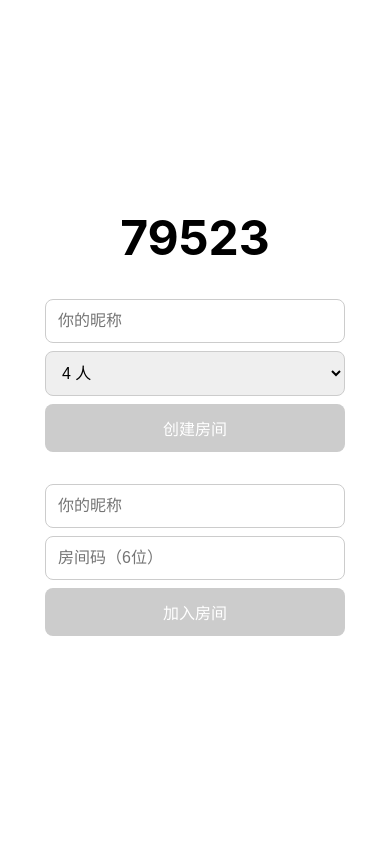
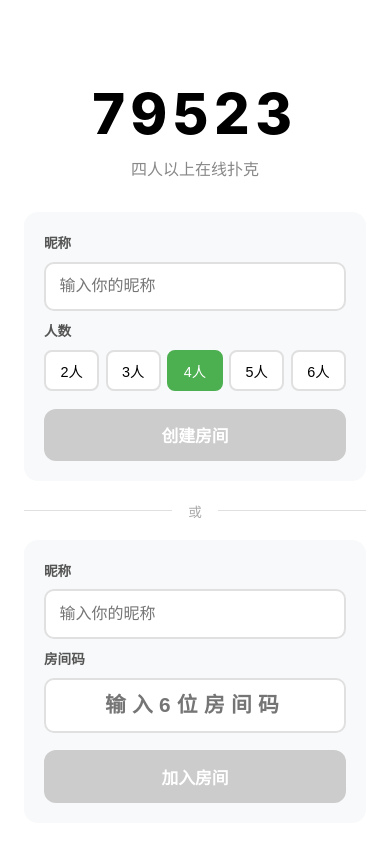
Before and after one commit to MrMichael/79523, a Vue app in the folder packages/client/: page / in a window 390 px wide. Built offline with nearby package versions, Linux system fonts and the light colour scheme.

Commit message:
style: improve home screen and room join/create UI for mobile

```diff
--- a/packages/client/src/components/room/CreateRoom.vue
+++ b/packages/client/src/components/room/CreateRoom.vue
@@ -1,14 +1,16 @@
 <template>
   <div class="create-room">
-    <input v-model="playerName" placeholder="你的昵称" maxlength="12" />
-    <select v-model.number="maxPlayers">
-      <option :value="2">2 人</option>
-      <option :value="3">3 人</option>
-      <option :value="4" selected>4 人</option>
-      <option :value="5">5 人</option>
-      <option :value="6">6 人</option>
-    </select>
-    <button @click="create" :disabled="!playerName">创建房间</button>
+    <label class="field-label">昵称</label>
+    <input v-model="playerName" placeholder="输入你的昵称" maxlength="12" class="field-input" />
+
+    <label class="field-label">人数</label>
+    <div class="player-count-group">
+      <button v-for="n in [2,3,4,5,6]" :key="n"
+        class="count-btn" :class="{ active: maxPlayers === n }"
+        @click="maxPlayers = n">{{ n }}人</button>
+    </div>
+
+    <button @click="create" :disabled="!playerName" class="create-btn">创建房间</button>
   </div>
 </template>
 
@@ -30,8 +32,26 @@ function create() {
 </script>
 
 <style scoped>
-.create-room { display: flex; flex-direction: column; gap: 0.5rem; width: 100%; max-width: 300px; }
-input, select, button { padding: 0.75rem; font-size: 1rem; border-radius: 8px; border: 1px solid #ccc; }
-button { background: #4CAF50; color: white; border: none; cursor: pointer; }
-button:disabled { background: #ccc; }
+.create-room {
+  display: flex; flex-direction: column; gap: 0.6rem;
+  background: #f8f9fa; border-radius: 14px; padding: 1.25rem;
+}
+.field-label { font-size: 0.85rem; font-weight: 600; color: #555; }
+.field-input {
+  padding: 0.85rem; font-size: 1rem; border: 2px solid #e0e0e0;
+  border-radius: 10px; background: white; outline: none;
+}
+.field-input:focus { border-color: #4caf50; }
+.player-count-group { display: flex; gap: 0.4rem; }
+.count-btn {
+  flex: 1; padding: 0.5rem 0; border: 2px solid #e0e0e0;
+  border-radius: 8px; background: white; font-size: 0.9rem; cursor: pointer;
+}
+.count-btn.active { border-color: #4caf50; background: #4caf50; color: white; }
+.create-btn {
+  margin-top: 0.5rem; padding: 0.9rem; font-size: 1.05rem;
+  font-weight: 600; border: none; border-radius: 12px;
+  background: #4caf50; color: white; cursor: pointer;
+}
+.create-btn:disabled { background: #ccc; cursor: not-allowed; }
 </style>
--- a/packages/client/src/components/room/JoinRoom.vue
+++ b/packages/client/src/components/room/JoinRoom.vue
@@ -1,8 +1,13 @@
 <template>
   <div class="join-room">
-    <input v-model="playerName" placeholder="你的昵称" maxlength="12" />
-    <input v-model="code" placeholder="房间码（6位）" maxlength="6" style="text-transform: uppercase" />
-    <button @click="join" :disabled="!playerName || code.length !== 6">加入房间</button>
+    <label class="field-label">昵称</label>
+    <input v-model="playerName" placeholder="输入你的昵称" maxlength="12" class="field-input" />
+
+    <label class="field-label">房间码</label>
+    <input v-model="code" placeholder="输入6位房间码" maxlength="6"
+      class="field-input code-input" @input="code = code.toUpperCase()" />
+
+    <button @click="join" :disabled="!playerName || code.length !== 6" class="join-btn">加入房间</button>
   </div>
 </template>
 
@@ -19,13 +24,29 @@ const code = ref('')
 function join() {
   connect()
   setupListeners()
-  joinRoom(code.value.toUpperCase(), playerName.value)
+  joinRoom(code.value, playerName.value)
 }
 </script>
 
 <style scoped>
-.join-room { display: flex; flex-direction: column; gap: 0.5rem; width: 100%; max-width: 300px; }
-input, button { padding: 0.75rem; font-size: 1rem; border-radius: 8px; border: 1px solid #ccc; }
-button { background: #2196F3; color: white; border: none; cursor: pointer; }
-button:disabled { background: #ccc; }
+.join-room {
+  display: flex; flex-direction: column; gap: 0.6rem;
+  background: #f8f9fa; border-radius: 14px; padding: 1.25rem;
+}
+.field-label { font-size: 0.85rem; font-weight: 600; color: #555; }
+.field-input {
+  padding: 0.85rem; font-size: 1rem; border: 2px solid #e0e0e0;
+  border-radius: 10px; background: white; outline: none;
+}
+.field-input:focus { border-color: #2196f3; }
+.code-input {
+  font-size: 1.3rem; letter-spacing: 0.3em; text-align: center;
+  font-weight: 700; text-transform: uppercase;
+}
+.join-btn {
+  margin-top: 0.5rem; padding: 0.9rem; font-size: 1.05rem;
+  font-weight: 600; border: none; border-radius: 12px;
+  background: #2196f3; color: white; cursor: pointer;
+}
+.join-btn:disabled { background: #ccc; cursor: not-allowed; }
 </style>
--- a/packages/client/src/views/HomeView.vue
+++ b/packages/client/src/views/HomeView.vue
@@ -1,8 +1,14 @@
 <template>
   <div class="home">
-    <h1>79523</h1>
-    <CreateRoom />
-    <JoinRoom />
+    <div class="logo">
+      <h1>79523</h1>
+      <p class="subtitle">四人以上在线扑克</p>
+    </div>
+    <div class="forms">
+      <CreateRoom />
+      <div class="divider"><span>或</span></div>
+      <JoinRoom />
+    </div>
   </div>
 </template>
 
@@ -15,11 +21,16 @@ import JoinRoom from '@/components/room/JoinRoom.vue'
 .home {
   display: flex;
   flex-direction: column;
-  align-items: center;
-  justify-content: center;
   height: 100%;
-  gap: 2rem;
-  padding: 2rem;
+  max-width: 420px;
+  margin: 0 auto;
+  padding: 2rem 1.5rem;
 }
-h1 { font-size: 3rem; }
+.logo { text-align: center; padding: 3rem 0 2rem; }
+.logo h1 { font-size: 3.5rem; font-weight: 800; letter-spacing: 0.1em; }
+.subtitle { color: #888; margin-top: 0.5rem; }
+.forms { flex: 1; }
+.divider { display: flex; align-items: center; gap: 1rem; padding: 1.2rem 0; }
+.divider::before, .divider::after { content: ''; flex: 1; height: 1px; background: #e0e0e0; }
+.divider span { color: #aaa; font-size: 0.85rem; }
 </style>
```
